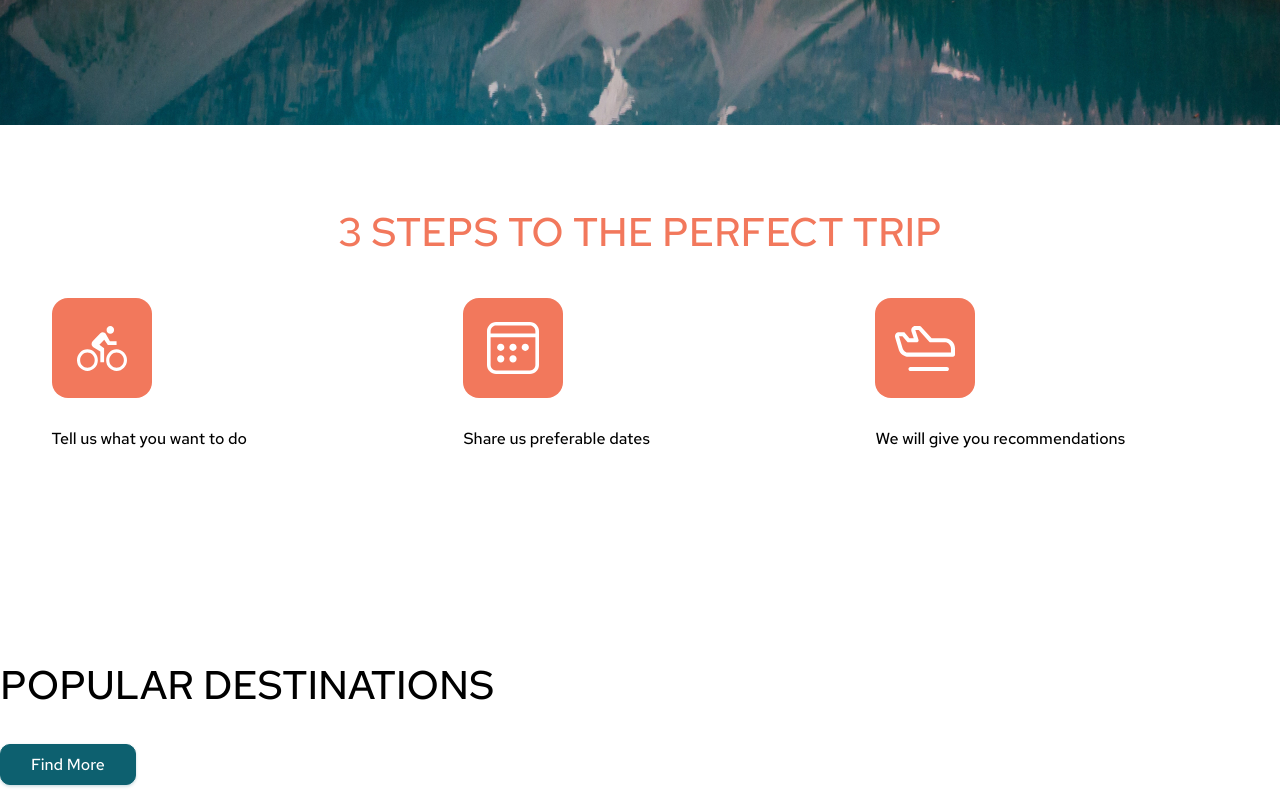
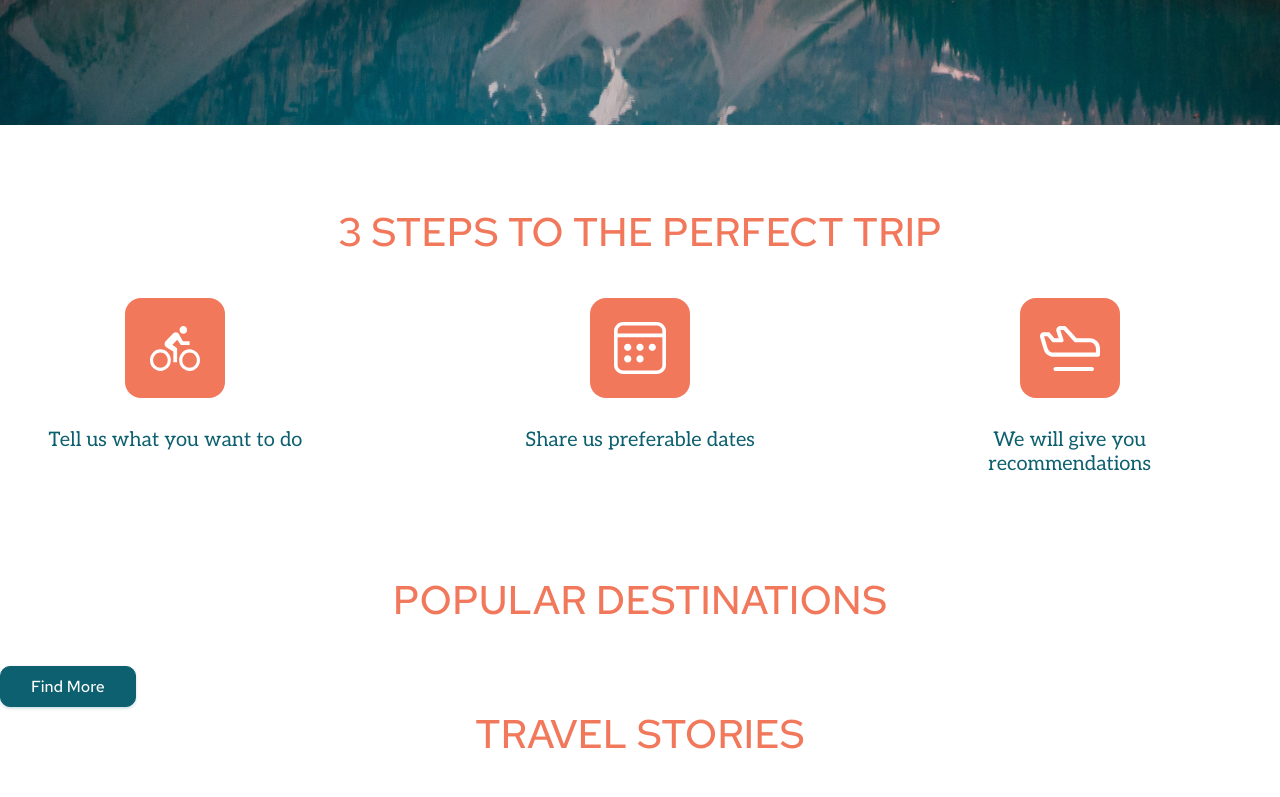
Before and after one commit to Diskantis/RS2022Q2_TRAVEL, a website: page index.html in a window 1280 px wide. Shown: the part 640-1437 px from the top of the page. Drawn offline with Linux system fonts and the light colour scheme; files whose address does not match are found by name.

Commit message:
update: add scss style to page-steps

```diff
--- a/index.html
+++ b/index.html
@@ -65,7 +65,7 @@
                             <span class="ico ico_bicycle"></span>
                           </span>
                         </div>
-                        <p class="step__text">Tell us what you want to do</p>
+                        <p class="step__title">Tell us what you want to do</p>
                     </div>
                     <div class="step">
                         <div class="step__icon">
@@ -73,7 +73,7 @@
                             <span class="ico ico_calendar"></span>
                           </span>
                         </div>
-                        <p class="step__text">Share us preferable dates</p>
+                        <p class="step__title">Share us preferable dates</p>
                     </div>
                     <div class="step">
                         <div class="step__icon">
@@ -81,20 +81,20 @@
                             <span class="ico ico_avia"></span>
                           </span>
                         </div>
-                        <p class="step__text">We will give you recommendations</p>
+                        <p class="step__title">We will give you recommendations</p>
                     </div>
                 </div>
             </div>
         </section>
         <section class="page-destinations">
-            <h2 class="h2">POPULAR DESTINATIONS</h2>
+            <h2 class="destinations__title" >POPULAR DESTINATIONS</h2>
             <div class="destinations-transition">
 
             </div>
             <button class="button button_arrow">Find More</button>
         </section>
         <section class="page-stories">
-            <h2 class="h2">TRAVEL STORIES</h2>
+            <h2 class="stories__title">TRAVEL STORIES</h2>
             <div class="bg-stories-img">
                 <div class="bg-stories-col">
                     <div class="box-stories">
--- a/sass/abstract/_mixins.scss
+++ b/sass/abstract/_mixins.scss
@@ -7,7 +7,7 @@
 
 @mixin columns ($width) {
   display: flex;
-  flex-wrap: wrap;
+  //flex-wrap: wrap;
   justify-content: space-between;
   >* {
     flex-basis: $width;
--- a/sass/components/_destinations.scss
+++ b/sass/components/_destinations.scss
@@ -0,0 +1,5 @@
+.destinations__title {
+  text-align: center;
+  color: $color-heading;
+  margin: 0 0 40px;
+}
--- a/sass/components/_steps.scss
+++ b/sass/components/_steps.scss
@@ -1,5 +1,5 @@
 .page-steps {
-  padding: 80px 0 160px;
+  padding: 80px 0 0;
 }
 
 .steps__wrapper {
@@ -12,14 +12,23 @@
 }
 
 // Tool block
+.step {
+  text-align: center;
+}
+
+.step:nth-child(1) {
+  margin: 0 35px 0 -35px;
+}
+
 .step__icon {
+  display: flex;
+  justify-content: center;
   margin-bottom: 30px;
 }
 
 .step__title {
-  margin-bottom: 16px;
+  @extend %font-secondary;
+  @include font ($size: 2.0rem, $height: 2.4rem, $weight: 400);
+  color: $color-button;
+  margin-bottom: 97px;
 }
-
-.step__text {
-
-}
--- a/sass/components/_stories.scss
+++ b/sass/components/_stories.scss
@@ -0,0 +1,5 @@
+.stories__title {
+  text-align: center;
+  color: $color-heading;
+  margin: 0 0 40px;
+}
--- a/sass/layouts/_columns.scss
+++ b/sass/layouts/_columns.scss
@@ -1,3 +1,3 @@
 .layout-3-column {
-  @include columns ($width: 30%)
+  @include columns ($width: 27%)
 }
```
Also changed, not shown: sass/style.css, 1 other file.
